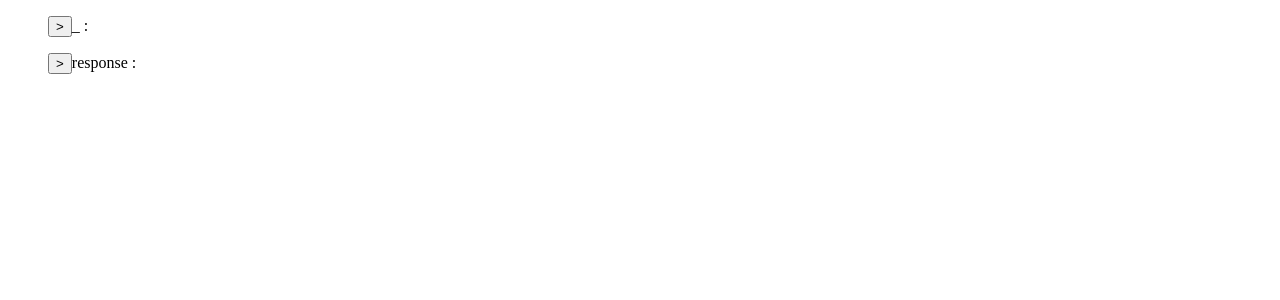
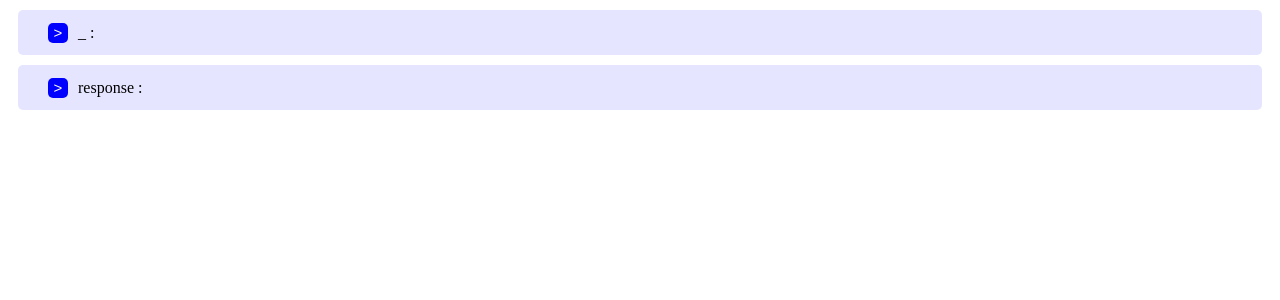
Before and after one commit to GT1990/json_challenge, a React (Create React App) app: page / in a window 1280 px wide. Shown: the top 300 px of the page. Built offline with nearby package versions, Linux system fonts and the light colour scheme.

Commit message:
css: added styling for all files
- I added styles to make the nested objects more readable and used background colors and opacity to better highlight nesting between elements

```diff
--- a/src/css/global.css
+++ b/src/css/global.css
@@ -1,4 +1,43 @@
+* {
+  border-radius: 5px;
+}
+ul {
+  padding: 10px 30px;
+  margin: 10px;
+  line-height: 25px;
+  background-color: rgb(0, 0, 255, 0.1);
+}
+li {
+  width: calc(100% - 40px);
+  line-height: 25px;
+  padding: 10px;
+  margin: 10px;
+  background-color: rgba(255, 0, 157, 0.1);
+}
+button {
+  display: flex;
+  justify-content: center;
+  align-items: center;
+  width: 20px;
+  height: 20px;
+  font-size: 15px;
+  margin-right: 10px;
+  padding: 0;
+  display: inline-block;
+  transition: 0.3s;
+  background-color: blue;
+  color: white;
+  border: none;
+  cursor: pointer;
+}
+button.rotate {
+  transform: rotate(90deg);
+  transition: 0.3s;
+}
+
 .hidden {
   height: 0px;
+  padding: 0;
+  margin: 0;
   overflow: hidden;
 }
```
